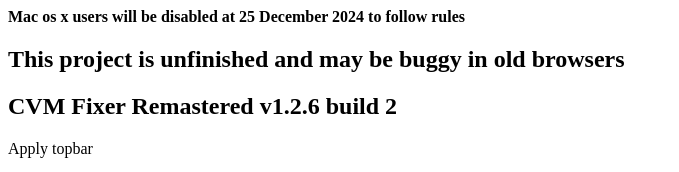
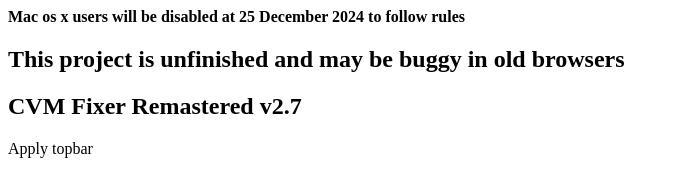
Before and after one commit to melkwastaken/collabfix-remastered, a plain HTML site: page index.html in a window 1280 px wide. Shown: the top 172 px of the page, without its empty margins (0-679 px from the left). Drawn offline with Linux system fonts and the light colour scheme.

Commit message:
Update index.html

```diff
--- a/index.html
+++ b/index.html
@@ -3,7 +3,7 @@
 <html>
 <body>
   <h2>This project is unfinished and may be buggy in old browsers</h2>
-<h2>CVM Fixer Remastered v1.2.6 build 2</h2>
+<h2>CVM Fixer Remastered v2.7</h2>
 
 <p id="demo">Apply topbar</p>
 
```
